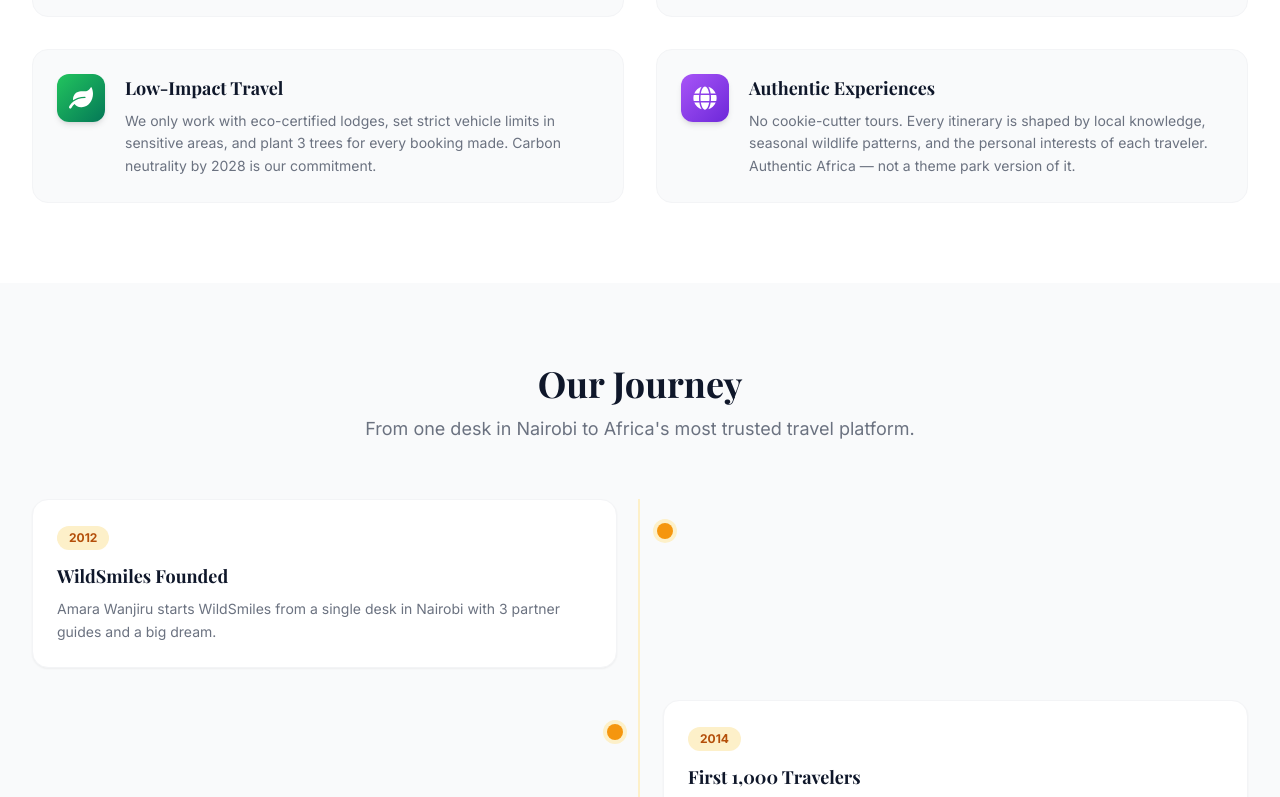
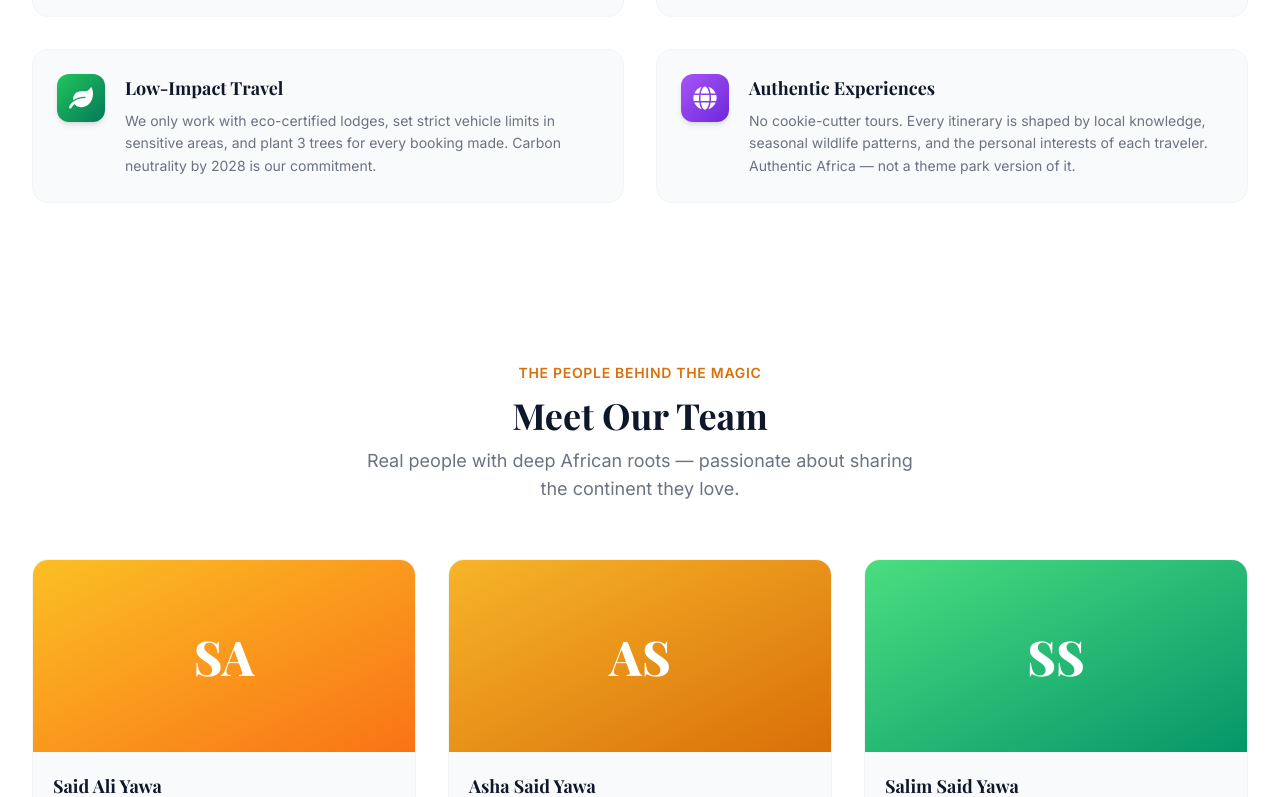
Before and after one commit to sudiyawa04/wildsmiles, a Next.js app in the folder frontend/: page /about in a window 1280 px wide. Shown: the part 2000-2797 px from the top of the page. Built offline with nearby package versions, Linux system fonts and the light colour scheme.

Commit message:
feat: splash screen on first visit; remove Our Journey timeline from about

```diff
--- a/frontend/pages/about.js
+++ b/frontend/pages/about.js
@@ -200,44 +200,6 @@ export default function AboutPage() {
         </div>
       </section>
 
-      {/* Timeline */}
-      <section className="py-20 bg-gray-50">
-        <div className="container-wide">
-          <div className="text-center mb-14">
-            <h2 className="font-display font-bold text-4xl text-dark mb-3">Our Journey</h2>
-            <p className="text-gray-500 text-lg">From one desk in Nairobi to Africa's most trusted travel platform.</p>
-          </div>
-          <div className="relative">
-            <div className="hidden md:block absolute left-1/2 top-0 bottom-0 w-0.5 bg-primary-100 -translate-x-0.5" />
-            <div className="space-y-8">
-              {milestones.map((m, i) => (
-                <motion.div
-                  key={m.year}
-                  initial={{ opacity: 0, y: 20 }}
-                  whileInView={{ opacity: 1, y: 0 }}
-                  viewport={{ once: true }}
-                  transition={{ delay: i * 0.07 }}
-                  className={`md:flex gap-8 items-start ${i % 2 === 0 ? 'md:flex-row' : 'md:flex-row-reverse'}`}
-                >
-                  {/* Card */}
-                  <div className="flex-1 bg-white rounded-2xl p-6 shadow-sm border border-gray-100 hover:shadow-md transition-all">
-                    <span className="inline-block bg-primary-100 text-primary-700 text-xs font-bold px-3 py-1 rounded-full mb-3">{m.year}</span>
-                    <h3 className="font-display font-bold text-lg text-dark mb-2">{m.title}</h3>
-                    <p className="text-gray-500 text-sm leading-relaxed">{m.desc}</p>
-                  </div>
-                  {/* Center dot */}
-                  <div className="hidden md:flex flex-col items-center flex-shrink-0 w-8">
-                    <div className="w-4 h-4 rounded-full bg-primary-500 ring-4 ring-primary-100 mt-6" />
-                  </div>
-                  {/* Spacer */}
-                  <div className="flex-1 hidden md:block" />
-                </motion.div>
-              ))}
-            </div>
-          </div>
-        </div>
-      </section>
-
       {/* Our Team */}
       <section className="py-20 bg-white">
         <div className="container-wide">
--- a/frontend/pages/index.js
+++ b/frontend/pages/index.js
@@ -113,6 +113,18 @@ const testimonials = [
 
 export default function HomePage() {
   const [activeSlide, setActiveSlide] = useState(0);
+  const [showSplash, setShowSplash] = useState(false);
+
+  // Show splash only on the very first visit (session-scoped)
+  useEffect(() => {
+    const seen = sessionStorage.getItem('ws_splash_seen');
+    if (!seen) {
+      setShowSplash(true);
+      sessionStorage.setItem('ws_splash_seen', '1');
+      const t = setTimeout(() => setShowSplash(false), 5000);
+      return () => clearTimeout(t);
+    }
+  }, []);
 
   const nextSlide = useCallback(() => {
     setActiveSlide((prev) => (prev + 1) % heroSlides.length);
@@ -159,6 +171,39 @@ export default function HomePage() {
         title="WildSmiles — Africa's Premier Tours & Travel Platform"
         description="Discover extraordinary African safaris, gorilla trekking, beach retreats, and cultural adventures. Book with WildSmiles — Africa's most trusted travel platform."
       />
+
+      {/* ─── SPLASH SCREEN ────────────────────────────────────────────── */}
+      <AnimatePresence>
+        {showSplash && (
+          <motion.div
+            initial={{ opacity: 1 }}
+            exit={{ opacity: 0, transition: { duration: 0.8, ease: 'easeInOut' } }}
+            className="fixed inset-0 z-[9999] flex flex-col items-center justify-center bg-dark"
+          >
+            <motion.div
+              animate={{ scale: [1, 1.08, 1], opacity: [0.85, 1, 0.85] }}
+              transition={{ duration: 1.6, repeat: Infinity, ease: 'easeInOut' }}
+            >
+              <Image
+                src="/images/logowild.png"
+                alt="WildSmiles"
+                width={180}
+                height={54}
+                className="w-44 md:w-56 drop-shadow-2xl"
+                priority
+              />
+            </motion.div>
+            <motion.p
+              initial={{ opacity: 0, y: 10 }}
+              animate={{ opacity: 1, y: 0 }}
+              transition={{ delay: 0.5, duration: 0.6 }}
+              className="mt-6 text-white/60 text-sm tracking-widest uppercase font-medium"
+            >
+              Africa&apos;s Premier Travel Experience
+            </motion.p>
+          </motion.div>
+        )}
+      </AnimatePresence>
 
       {/* ─── HERO SLIDESHOW ───────────────────────────────────────────── */}
       <section className="relative min-h-screen flex items-center justify-center overflow-hidden">
```
